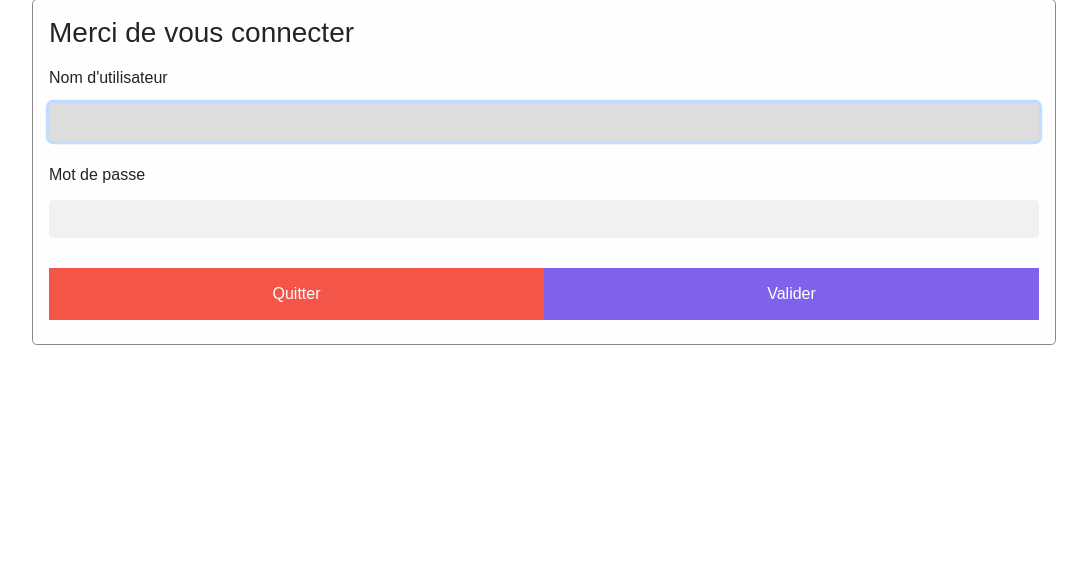
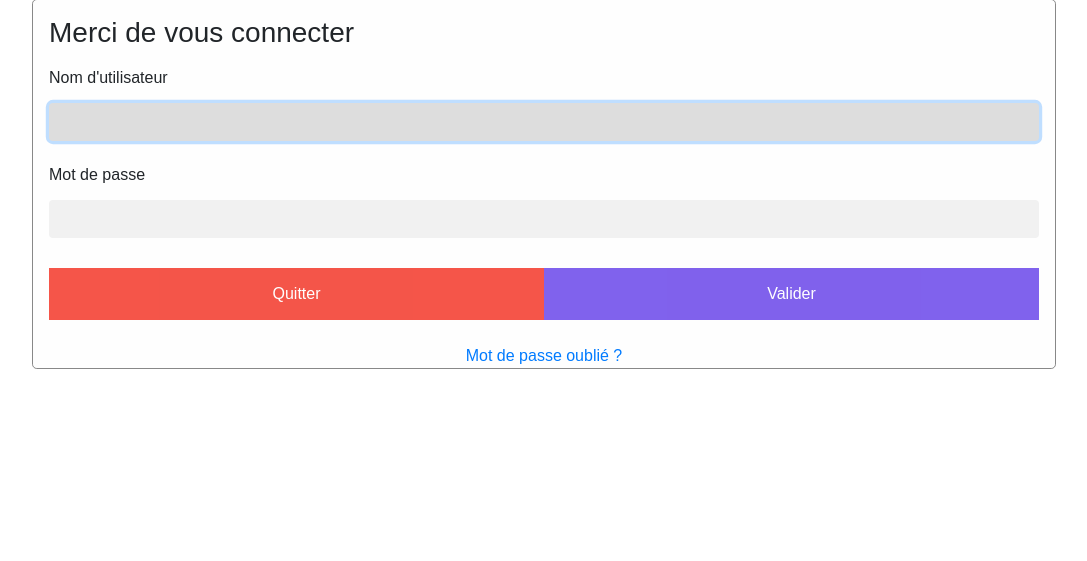
Before and after one commit to grondindaniel/todolist, a Symfony app: template templates/security/login.html.twig in a window 1280 px wide. Shown: the part 323-884 px from the top of the page, without its empty margins (96-1183 px from the left). Before the commit the page ends 668 px from the top, so only its background shows below. Run offline with Twig, Linux system fonts and the light colour scheme; the template is opened without the code that fills it, so the values that code supplies are empty; some libraries are stand-ins or nearby versions.

Commit message:
add password forgoten

```diff
--- a/templates/security/login.html.twig
+++ b/templates/security/login.html.twig
@@ -28,5 +28,8 @@
                 <button type="submit" class="signupbtn">Valider</button>
             </div>
         </div>
+        <div class="forgot" style="text-align: center;">
+        <a href="{{ path('app_forgot_password_request') }}">Mot de passe oublié ?</a>
+        </div>
     </form>
 {% endblock %}
```
